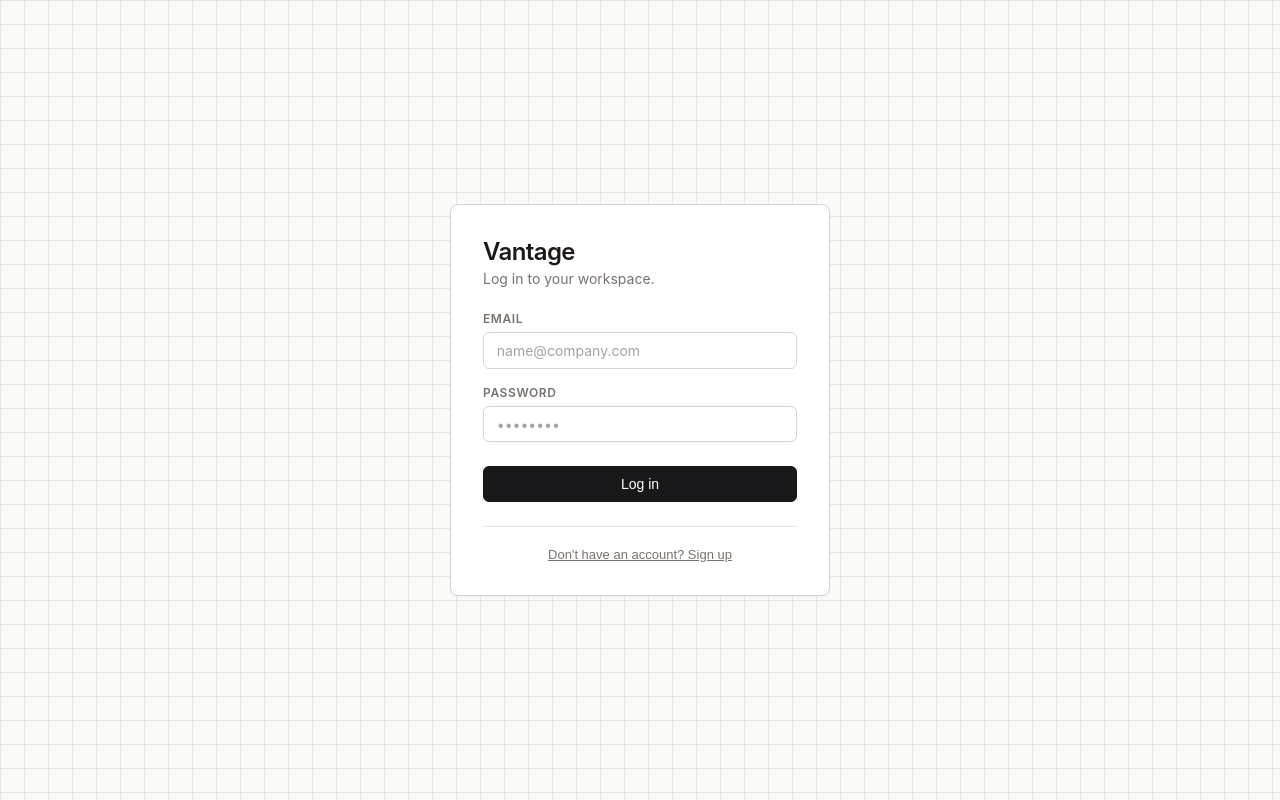
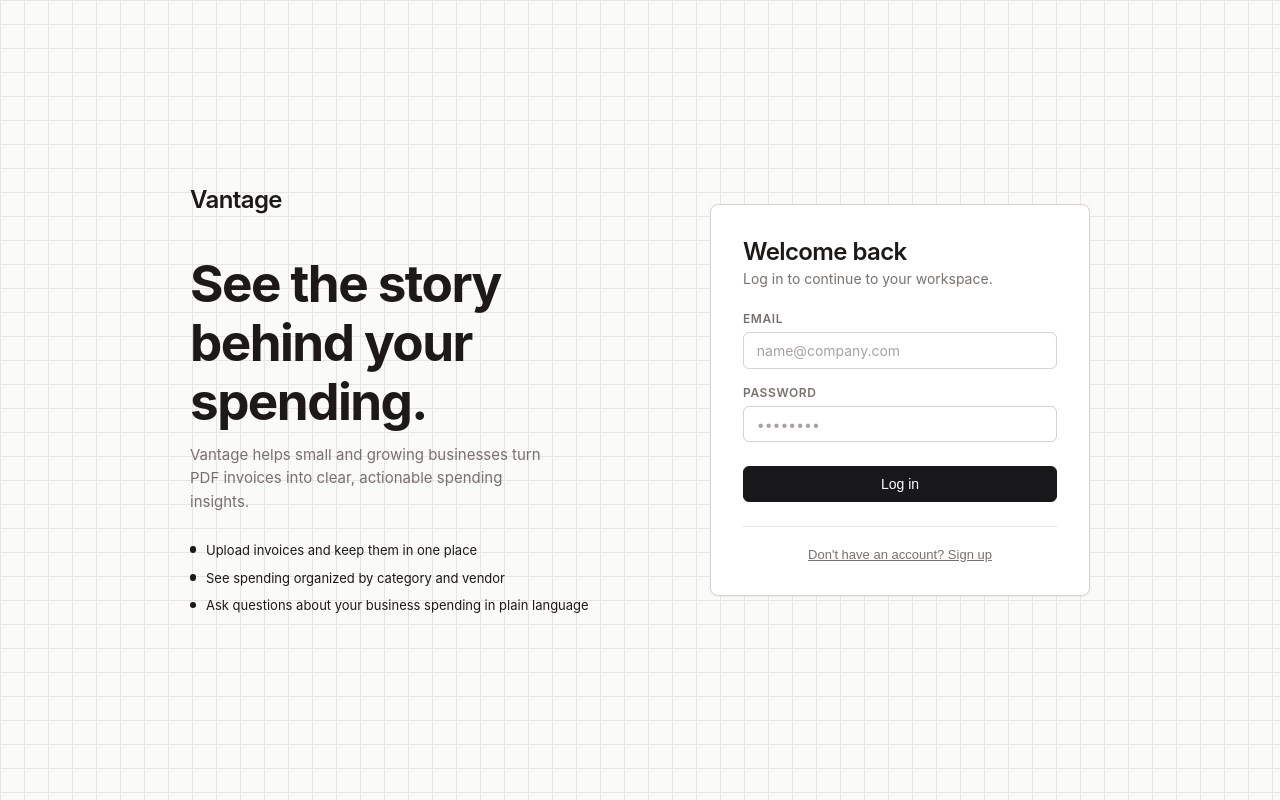
Before and after one commit to SGTK06/Vantage, a React app in the folder frontend/: page /auth in a window 1280 px wide. Built offline with nearby package versions, Linux system fonts and the light colour scheme; no server answers; the HTML template or start-up script is replaced by a standard one.

Commit message:
chore(app details): display app details at login or sign up

```diff
--- a/frontend/src/index.css
+++ b/frontend/src/index.css
@@ -78,6 +78,112 @@ body {
   font-size: 0.875rem;
   color: var(--text-secondary);
   margin-top: 0.25rem;
+}
+
+/* Auth layout */
+.auth-page {
+  min-height: 100vh;
+  display: flex;
+  align-items: center;
+  justify-content: center;
+  padding: 2rem 1.5rem;
+}
+
+.auth-layout {
+  display: grid;
+  grid-template-columns: minmax(0, 1fr) minmax(320px, 380px);
+  align-items: center;
+  gap: clamp(3rem, 8vw, 7rem);
+  width: 100%;
+  max-width: 900px;
+}
+
+.auth-info {
+  max-width: 30rem;
+}
+
+.auth-brand {
+  font-size: 1.5rem;
+  font-weight: 600;
+  letter-spacing: -0.025em;
+  color: var(--text-primary);
+}
+
+.auth-heading {
+  margin-top: 2.5rem;
+  max-width: 15ch;
+  font-size: clamp(2rem, 4vw, 3.25rem);
+  line-height: 1.15;
+  letter-spacing: -0.03em;
+  color: var(--text-primary);
+}
+
+.auth-description {
+  max-width: 38ch;
+  margin-top: 0.75rem;
+  font-size: 0.9375rem;
+  line-height: 1.55;
+  color: var(--text-secondary);
+}
+
+.auth-features {
+  display: grid;
+  gap: 0.6rem;
+  margin: 1.75rem 0 0;
+  padding: 0;
+  list-style: none;
+  color: var(--text-primary);
+  font-size: 0.8125rem;
+  line-height: 1.4;
+}
+
+.auth-features li {
+  display: flex;
+  align-items: flex-start;
+  gap: 0.6rem;
+}
+
+.auth-features li::before {
+  content: '';
+  flex: 0 0 0.4rem;
+  width: 0.4rem;
+  height: 0.4rem;
+  margin-top: 0.35rem;
+  border-radius: 50%;
+  background: var(--text-primary);
+}
+
+.auth-card {
+  width: 100%;
+  padding: 2rem;
+}
+
+.auth-dialog-header {
+  margin-bottom: 1.5rem;
+}
+
+@media (max-width: 480px) {
+  .auth-card {
+    padding: 1.5rem !important;
+  }
+}
+
+@media (max-width: 720px) {
+  .auth-page {
+    align-items: flex-start;
+    padding-top: 3rem;
+  }
+
+  .auth-layout {
+    grid-template-columns: 1fr;
+    gap: 2rem;
+    max-width: 440px;
+  }
+
+  .auth-heading {
+    margin-top: 1.5rem;
+    font-size: 2rem;
+  }
 }
 
 /* Form inputs */
--- a/frontend/src/pages/Auth.jsx
+++ b/frontend/src/pages/Auth.jsx
@@ -38,22 +38,31 @@ export default function Auth() {
   }
 
   return (
-    <div style={{
-      minHeight: '100vh',
-      display: 'flex',
-      alignItems: 'center',
-      justifyContent: 'center',
-      padding: '1.5rem',
-    }}>
-      <div className="wb-card" style={{ width: '100%', maxWidth: '380px', padding: '2rem' }}>
-        <div style={{ marginBottom: '1.5rem' }}>
-          <h1 className="wb-title">Vantage</h1>
-          <p className="wb-subtitle">
-            {isSignup ? 'Create your account to start analyzing invoices.' : 'Log in to your workspace.'}
+    <div className="auth-page">
+      <div className="auth-layout">
+        <section className="auth-info" aria-labelledby="auth-info-heading">
+          <p className="auth-brand">Vantage</p>
+          <h1 id="auth-info-heading" className="auth-heading">See the story behind your spending.</h1>
+          <p className="auth-description">
+            Vantage helps small and growing businesses turn PDF invoices into clear,
+            actionable spending insights.
           </p>
-        </div>
+          <ul className="auth-features" aria-label="What Vantage helps you do">
+            <li>Upload invoices and keep them in one place</li>
+            <li>See spending organized by category and vendor</li>
+            <li>Ask questions about your business spending in plain language</li>
+          </ul>
+        </section>
 
-        <form onSubmit={handleSubmit} style={{ display: 'flex', flexDirection: 'column', gap: '1rem' }}>
+        <div className="wb-card auth-card" role="dialog" aria-labelledby="auth-dialog-heading">
+          <div className="auth-dialog-header">
+            <h2 id="auth-dialog-heading" className="wb-title">{isSignup ? 'Create your account' : 'Welcome back'}</h2>
+            <p className="wb-subtitle">
+              {isSignup ? 'Get started with Vantage.' : 'Log in to continue to your workspace.'}
+            </p>
+          </div>
+
+          <form onSubmit={handleSubmit} style={{ display: 'flex', flexDirection: 'column', gap: '1rem' }}>
           <div>
             <label style={{ display: 'block', fontSize: '0.75rem', fontWeight: 600, color: 'var(--text-secondary)', marginBottom: '0.375rem', textTransform: 'uppercase', letterSpacing: '0.05em' }}>
               Email
@@ -114,5 +123,6 @@ export default function Auth() {
         </div>
       </div>
     </div>
+    </div>
   )
 }
```
Also changed, not shown: 1 other file (tests, documents, lock files or other folders).
